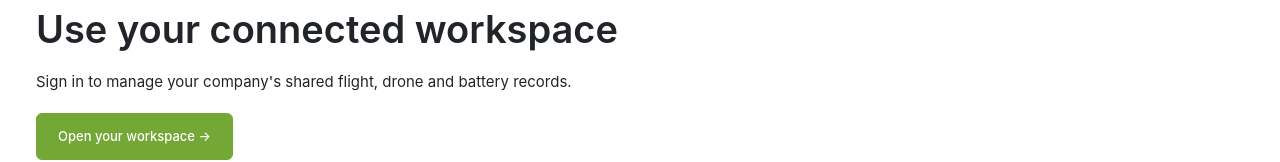
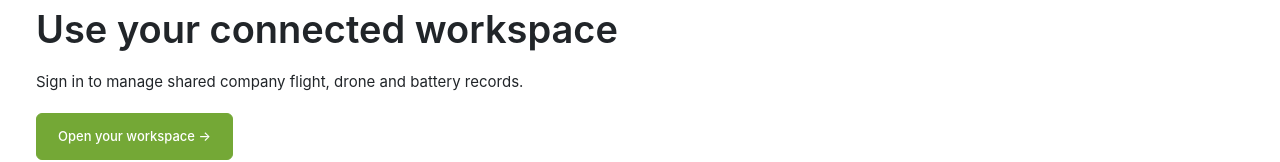
Before and after one commit to vekaashsenha/logskies-app, a Next.js app in the folder apps/web/: page /dashboard in a window 1280 px wide. Shown: the part 130-292 px from the top of the page. Built offline with nearby package versions, Linux system fonts and the light colour scheme.

Commit message:
Fix retired demo page text lint

```diff
--- a/apps/web/src/app/dashboard/page.tsx
+++ b/apps/web/src/app/dashboard/page.tsx
@@ -9,7 +9,7 @@ export default function FormerDemo() {
     <main className="content">
       <h1>Use your connected workspace</h1>
       <p>
-        Sign in to manage your company's shared flight, drone and battery
+        Sign in to manage shared company flight, drone and battery
         records.
       </p>
       <Link className="primary" href="/workspace">
```
